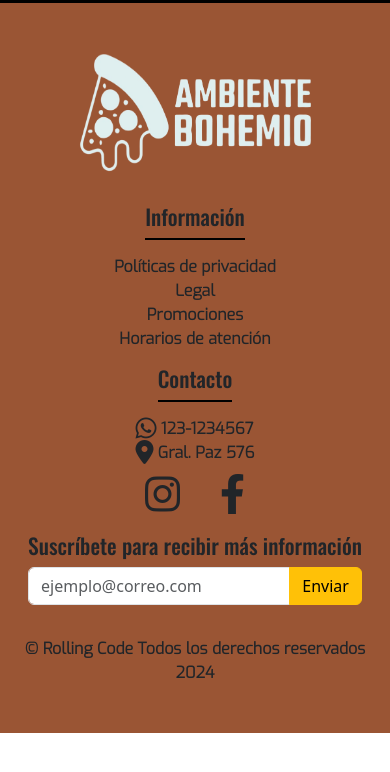
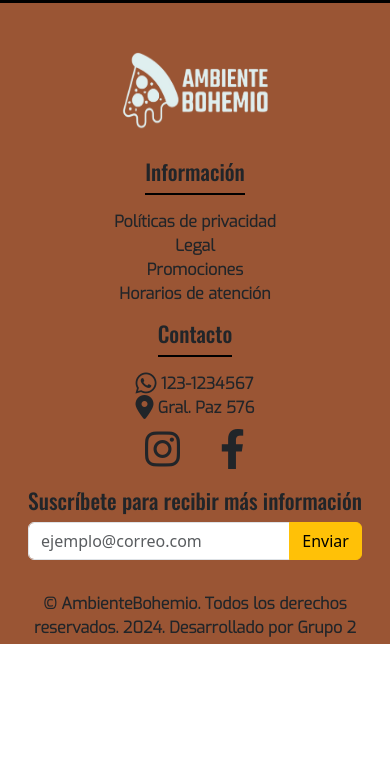
Before and after one commit to brunomry/frontendProyectoFinal_RollingCode, a React (Vite) app: page / in a window 390 px wide. Shown: the top 772 px of the page. Built offline with nearby package versions, Linux system fonts and the light colour scheme.

Commit message:
se modificó el tamaño del logo en resoluciones pequeñas. Se modificó el texto de copyrright de la base del footer

```diff
--- a/src/components/common/Footer.jsx
+++ b/src/components/common/Footer.jsx
@@ -2,9 +2,11 @@ import React from "react";
 import { Button, Col, Container, Form, Row } from "react-bootstrap";
 import "../../styles/footer.css";
 import logo from "../../assets/logo.png";
+import { Link } from "react-router-dom";
+
 const Footer = () => {
   return (
-    <Container fluid className="footerContainer py-5">
+    <Container fluid className="footerContainer pt-5 pb-1">
       <Row>
         <Col
           md={12}
@@ -79,7 +81,7 @@ const Footer = () => {
           </div>
         </Col>
       </Row>
-      <p className="text-center mt-3">&copy; Rolling Code Todos los derechos reservados 2024</p>
+      <p className="text-center mt-3">&copy; AmbienteBohemio. Todos los derechos reservados. 2024. Desarrollado por Grupo 2</p>
     </Container>
   );
 };
--- a/src/styles/footer.css
+++ b/src/styles/footer.css
@@ -70,6 +70,10 @@ h6 {
   .formTitle{
     text-align: center;
   }
+  .footerIMG{
+    width: 150px;
+    height: 80px;
+  }
 }
 
 @media all and (min-width: 992px){
```
